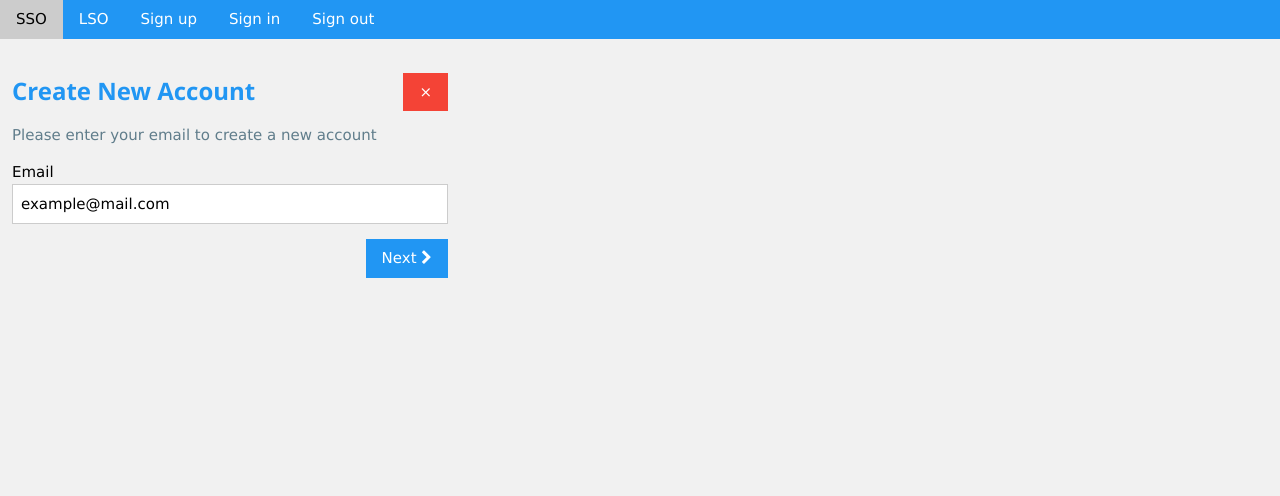
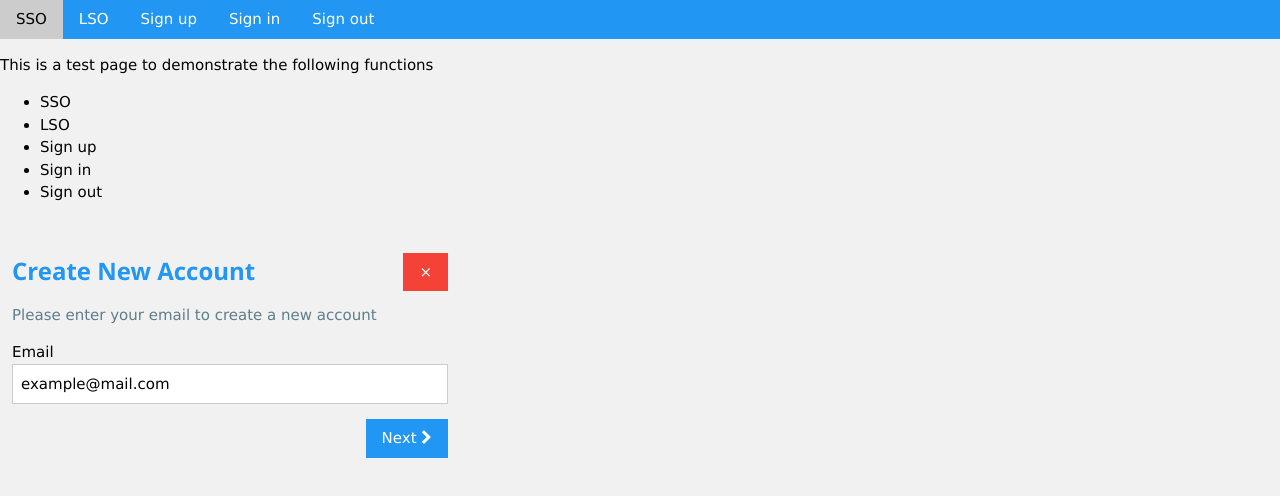
Before and after one commit to duongtdn/account-realm-core, a React app: page index.html in a window 1280 px wide. Built offline with nearby package versions, Linux system fonts and the light colour scheme.

Commit message:
add more description

```diff
--- a/index.html
+++ b/index.html
@@ -21,6 +21,16 @@
       <button id="signin" class="w3-bar-item w3-button"> Sign in</button>
       <button id="signout" class="w3-bar-item w3-button"> Sign out</button>
     </div>
+    <p>
+      This is a test page to demonstrate the following functions
+    </p>
+    <ul>
+      <li> SSO </li>
+      <li> LSO </li>
+      <li> Sign up </li>
+      <li> Sign in </li>
+      <li> Sign out </li>
+    </ul>
     <div id="root"></div>
     <script type="text/javascript" src="/assets/test.bundle.js" ></script>
   </body>
```
